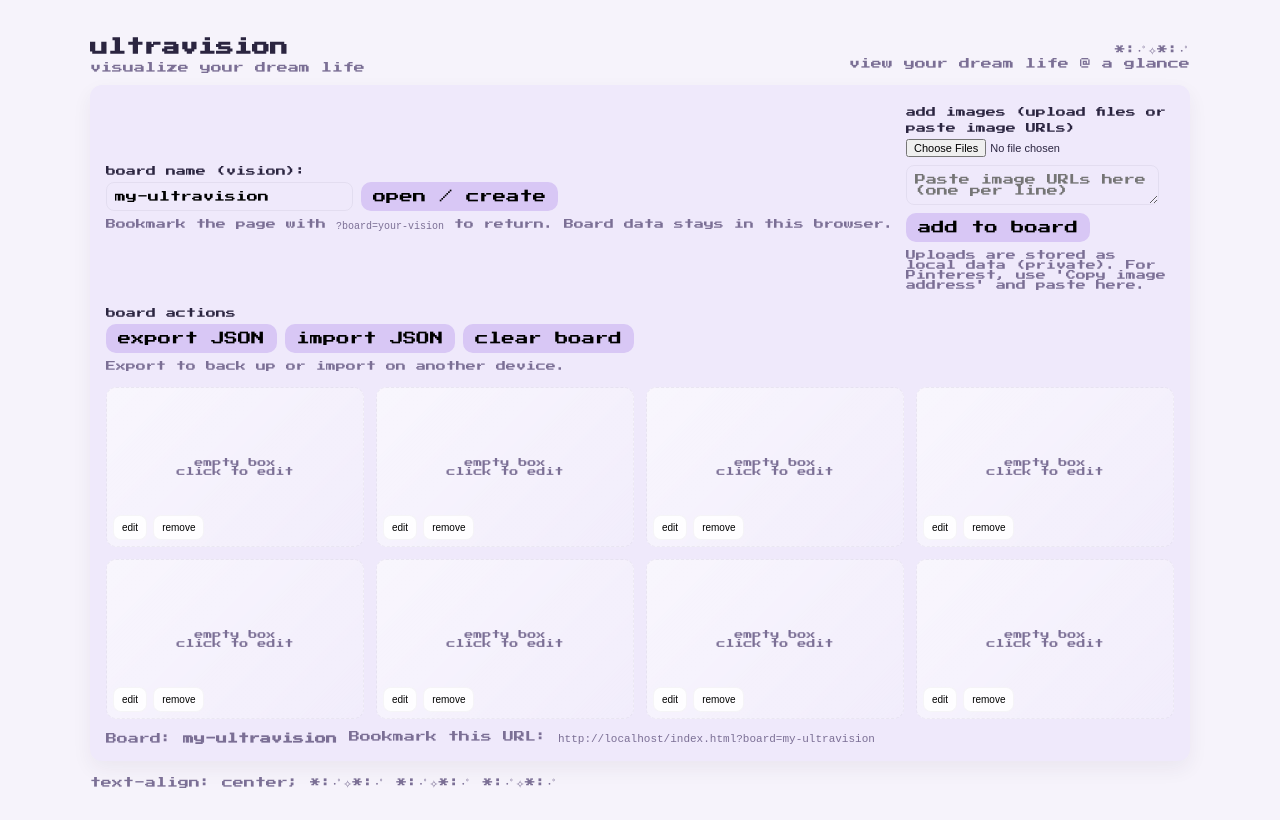
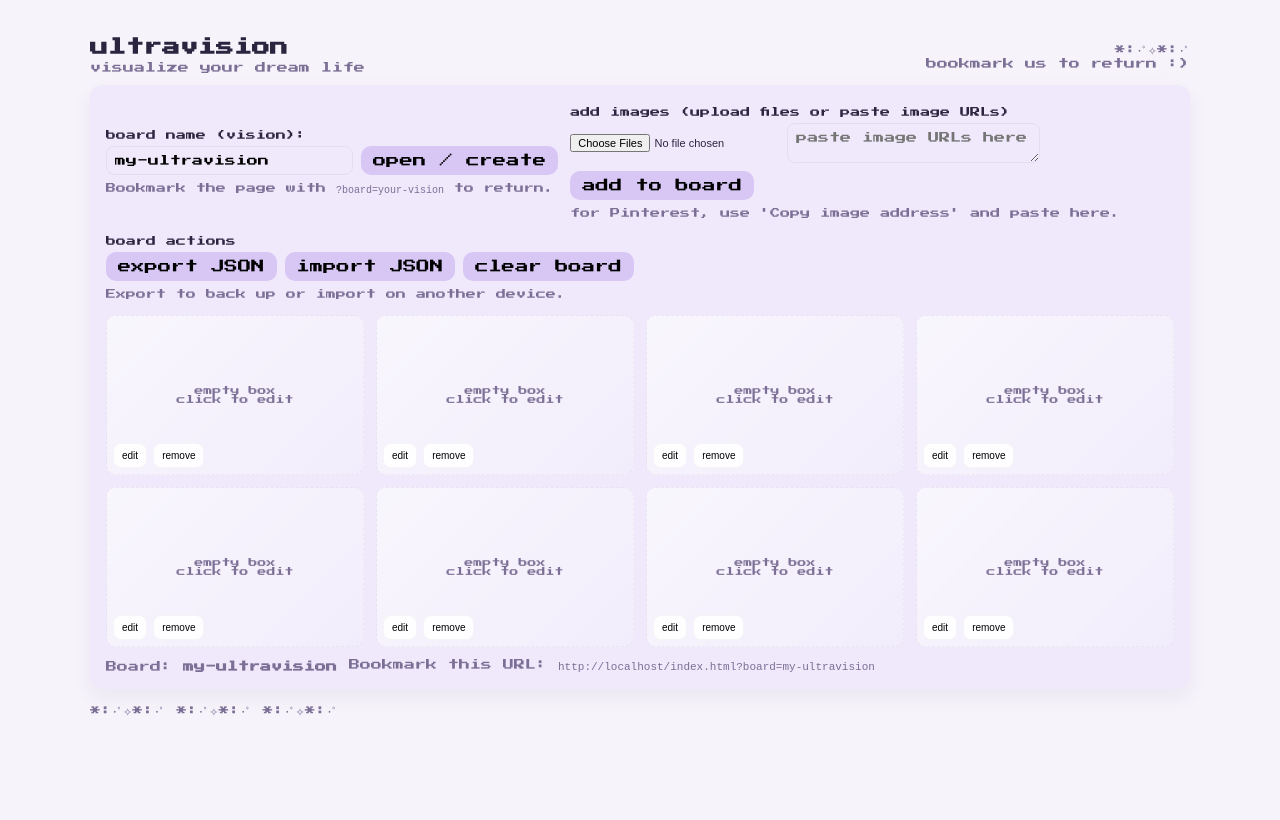
Before and after one commit to souradritabhowmik/ultravision, a plain HTML site: page index.html in a window 1280 px wide. Drawn offline with Linux system fonts and the light colour scheme.

Commit message:
Update index.html

```diff
--- a/index.html
+++ b/index.html
@@ -60,7 +60,7 @@
 
       <div style="text-align:right">
         <div class="small"> *:･ﾟ✧*:･ﾟ </div>
-        <div class="small"> view your dream life @ a glance </div>
+        <div class="small"> bookmark us to return :) </div>
       </div>
     </header>
 
@@ -72,17 +72,17 @@
             <input id="boardName" type="text" placeholder="my-dream-life" />
             <button id="createBoardBtn" class="btn">open / create</button>
           </div>
-          <div class="hint">Bookmark the page with <code>?board=your-vision</code> to return. Board data stays in this browser.</div>
+          <div class="hint">Bookmark the page with <code>?board=your-vision</code> to return.</div>
         </div>
 
         <div style="flex:1;min-width:240px">
           <label>add images (upload files or paste image URLs)</label>
           <div class="meta-row" style="margin-top:6px">
             <input id="fileInput" type="file" accept="image/*" multiple />
-            <textarea id="urlBox" rows="2" placeholder="Paste image URLs here (one per line)"></textarea>
+            <textarea id="urlBox" rows="2" placeholder="paste image URLs here"></textarea>
             <button id="addImagesBtn" class="btn">add to board</button>
           </div>
-          <div class="hint">Uploads are stored as local data (private). For Pinterest, use 'Copy image address' and paste here.</div>
+          <div class="hint"> for Pinterest, use 'Copy image address' and paste here.</div>
         </div>
 
         <div style="min-width:220px">
@@ -107,14 +107,14 @@
       </div>
     </div>
 
-    <footer> text-align: center; *:･ﾟ✧*:･ﾟ *:･ﾟ✧*:･ﾟ *:･ﾟ✧*:･ﾟ </footer>
+    <footer> *:･ﾟ✧*:･ﾟ *:･ﾟ✧*:･ﾟ *:･ﾟ✧*:･ﾟ </footer>
   </div>
 
   <!-- modal for editing a single slot -->
   <div id="modal" class="modal" role="dialog" aria-modal="true">
     <div class="panel">
       <div style="display:flex;justify-content:space-between;align-items:center">
-        <div style="font-size:13px">edit box</div>
+        <div style="font-size:13px">edit</div>
         <div>
           <button class="mini" id="modalClose">close</button>
         </div>
@@ -134,7 +134,7 @@
         </div>
       </div>
 
-      <div class="hint">If pasted URLs fail due to cross-origin, try downloading and uploading the image file.</div>
+      <div class="hint">If pasted URLs fail, try downloading and uploading the image file.</div>
     </div>
   </div>
 
```
